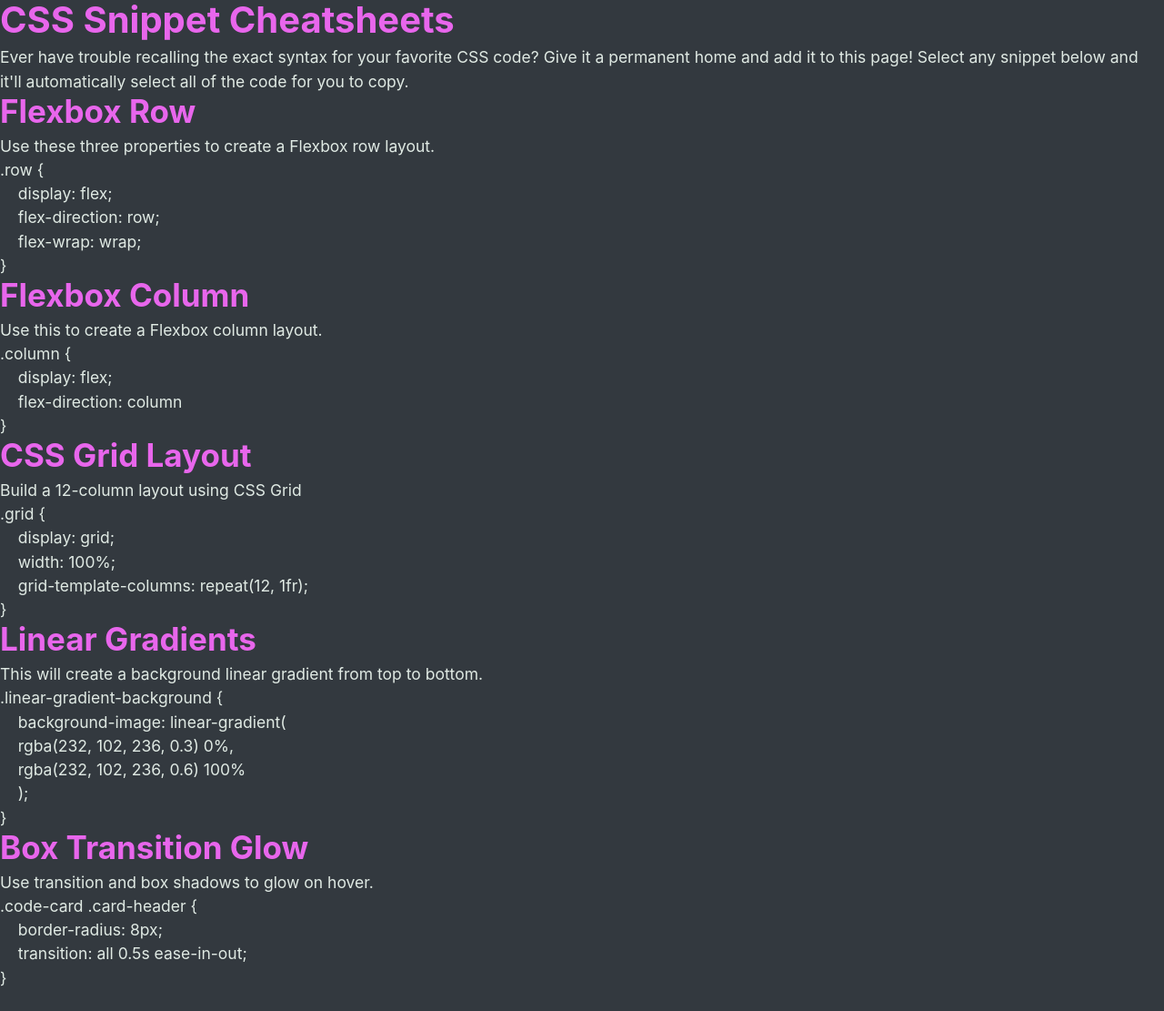
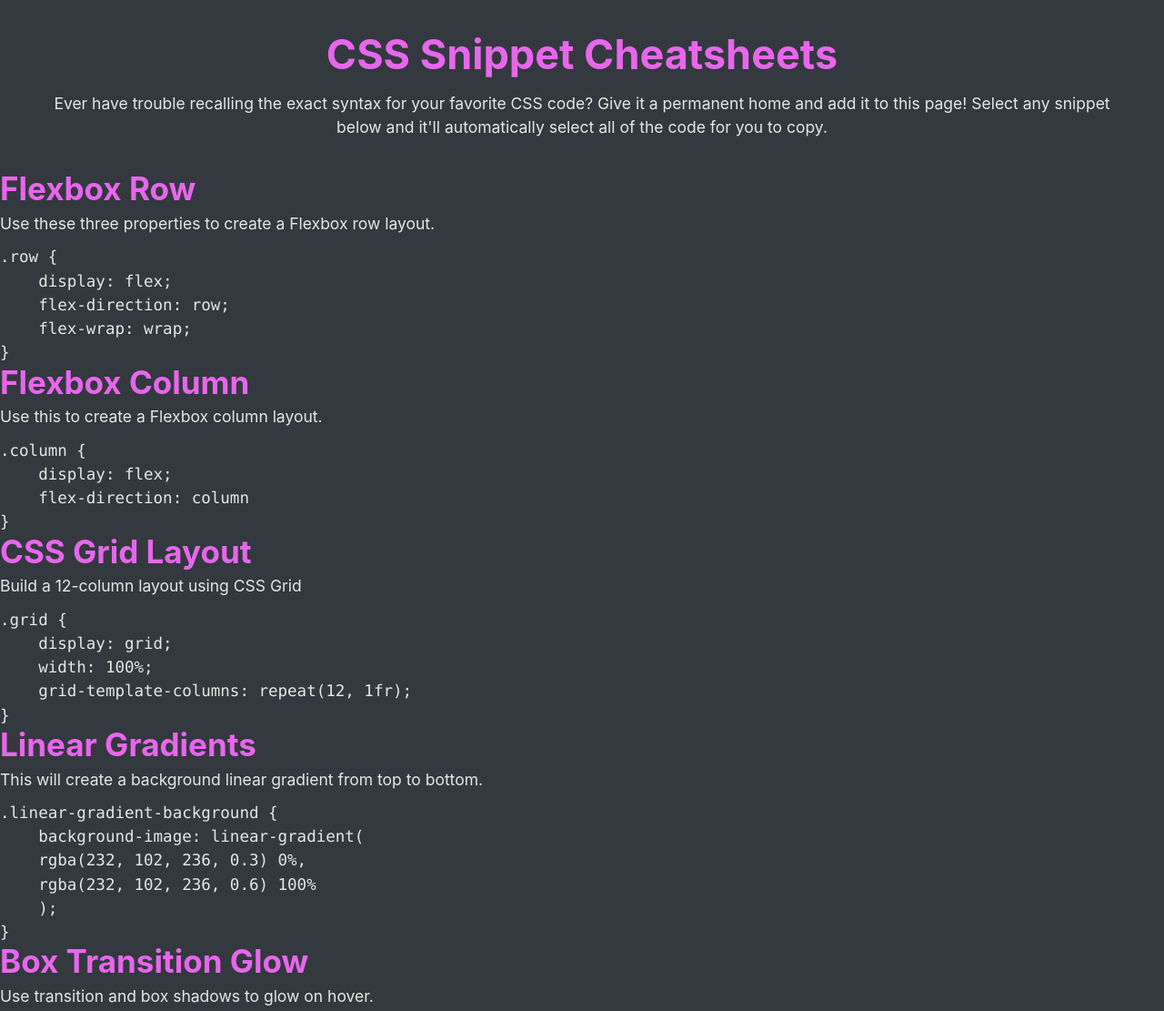
Before and after one commit to YaaseenK/CSS-Snippet-Cheat-Sheet, a plain HTML site: page index.html in a window 1280 px wide. Shown: the top 1111 px of the page at 91% size. Drawn offline with Linux system fonts and the light colour scheme.

Commit message:
added some sizing

```diff
--- a/assets/css/style.css
+++ b/assets/css/style.css
@@ -64,3 +64,27 @@ h5 {
 h6 {
     font-size: 1.5rem;
 }
+
+p {
+    margin-bottom: 1rem;
+}
+
+code {
+    /* Monospace font stack is used for our code blocks to make it look more like code */
+    font-family: Consolas, 'Andale Mono WT', 'Andale Mono', 'Lucida Console',
+      'Lucida Sans Typewriter', 'DejaVu Sans Mono', 'Bitstream Vera Sans Mono',
+      'Liberation Mono', 'Nimbus Mono L', Monaco, 'Courier New', Courier,
+      monospace;
+}
+
+header{
+    width: 96%;
+    margin: 0 auto;
+    padding: 2.5rem;
+    text-align: center;
+}
+
+header h1.page-title {
+    padding: 1rem 1.2rem;
+    font-size: 4.5rem;
+}
```
